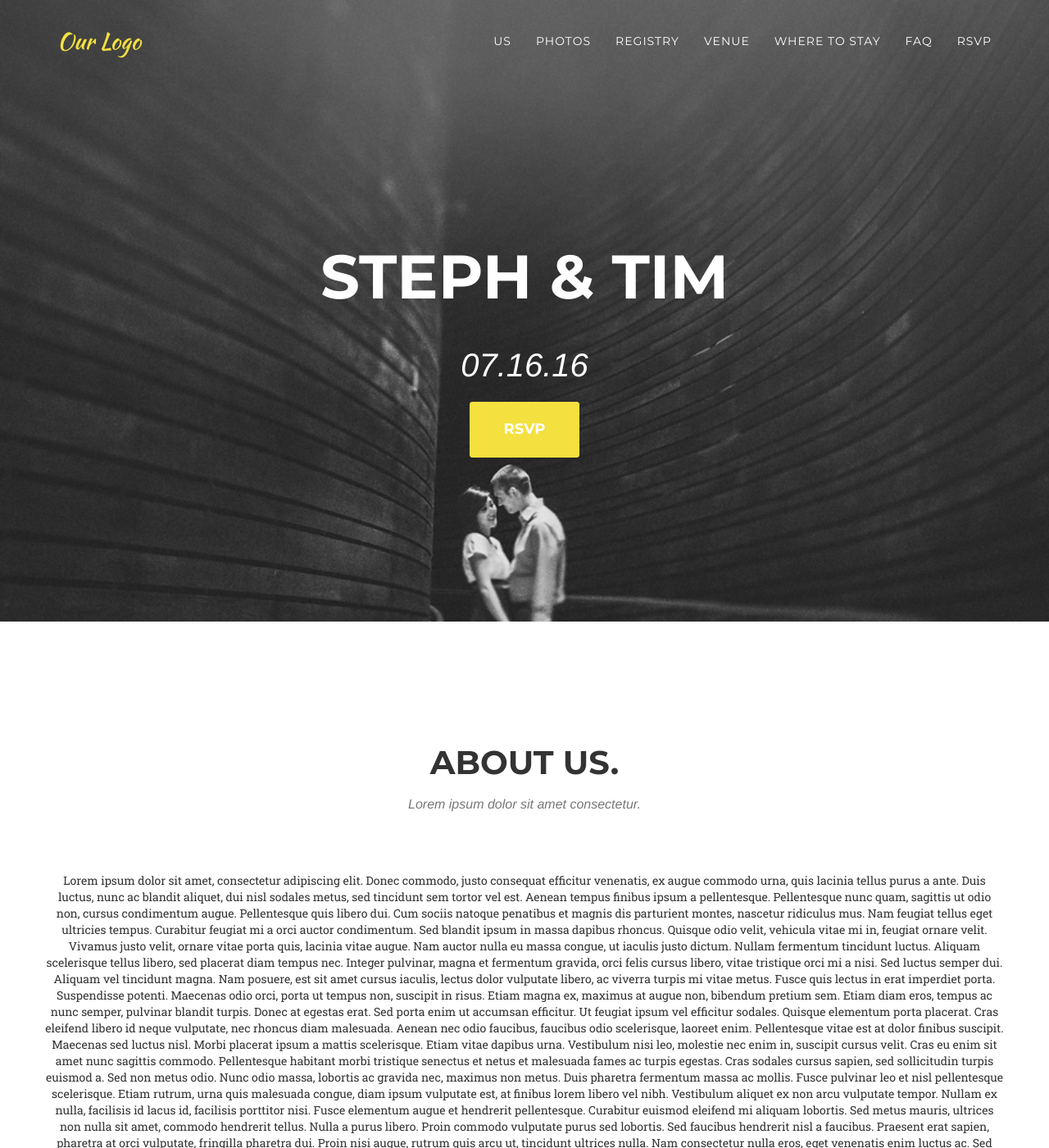
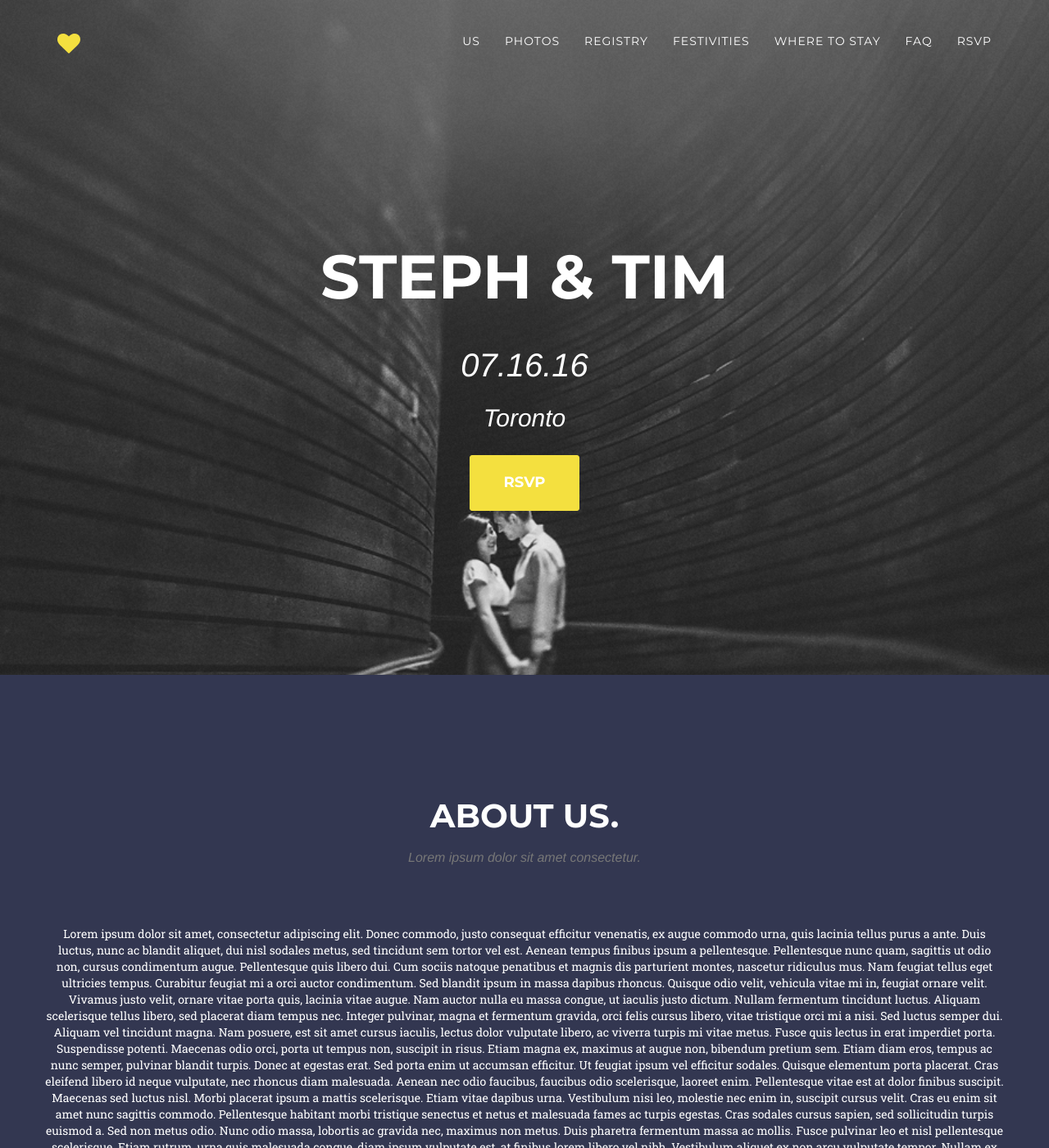
Before and after one commit to tanema/stephandtimgetmarried.com, a Jekyll site: the page built from index.html, in a window 1280 px wide and 1400 px high. Shown: the whole window at 82% size. Built offline with Jekyll 4.4.1, drawn with Linux system fonts in a browser that asks for light colours; nearby versions of some CDN libraries; some web fonts are replaced; Markdown is read by kramdown in place of the engine named in the settings; some of the changed text lies outside the part shown.

Commit message:
small changes

```diff
--- a/css/agency.css
+++ b/css/agency.css
@@ -288,6 +288,10 @@
     font-size: 22px;
     font-style: italic;
     line-height: 22px;
+}
+
+header .intro-text .intro-lead-in.toronto {
+    font-size: 30px;
 }
 
 header .intro-text .intro-heading {
@@ -653,7 +657,7 @@
 }
 
 section#rsvp .form-group textarea.form-control {
-    height: 153px;
+    height: 193px;
 }
 
 section#rsvp .form-group label {
@@ -745,3 +749,8 @@
 body {
     webkit-tap-highlight-color: #f4e03f;
 }
+
+#about_us {
+  background-color: #333751;
+  color: white;
+}
--- a/index.html
+++ b/index.html
@@ -51,7 +51,7 @@
                     <span class="icon-bar"></span>
                     <span class="icon-bar"></span>
                 </button>
-                <a class="navbar-brand page-scroll" href="#page-top">Our Logo</a>
+                <a class="navbar-brand page-scroll" href="#page-top"><i class="fa fa-heart"></i></a>
             </div>
 
             <!-- Collect the nav links, forms, and other content for toggling -->
@@ -70,7 +70,7 @@
                         <a class="page-scroll" href="#registry">Registry</a>
                     </li>
                     <li>
-                        <a class="page-scroll" href="#venue">Venue</a>
+                        <a class="page-scroll" href="#venue">Festivities</a>
                     </li>
                     <li>
                         <a class="page-scroll" href="#where_to_stay">Where To Stay</a>
@@ -94,6 +94,7 @@
             <div class="intro-text">
                 <div class="intro-heading">Steph & Tim</div>
                 <div class="intro-lead-in">07.16.16</div>
+                <div class="intro-lead-in toronto">Toronto</div>
                 <a href="#rsvp" class="page-scroll btn btn-xl">RSVP</a>
             </div>
         </div>
@@ -184,10 +185,11 @@
         <div class="container">
             <div class="row">
                 <div class="col-lg-12 text-center">
-                    <h2 class="section-heading">Where do I go?</h2>
-                    <h3 class="section-subheading text-muted">Lorem ipsum dolor sit amet consectetur.</h3>
+                    <h2 class="section-heading">Festivities</h2>
+                    <h3 class="section-subheading text-muted">Where to go on the day of.</h3>
                 </div>
             </div>
+
             <div class="row">
               <div class="col-sm-4">
                 <h1 class="title">Archeo</h1>
@@ -252,7 +254,7 @@
 
             <div class="row">
               <div class="col-sm-4">
-                <h1 class="title">Hotel 2</h1>
+                <h1 class="title">The Westin Harbour Castle</h1>
                 <div class="description">
                   <h3 class="title">Option 2</h3>
                   <p>
@@ -266,7 +268,7 @@
               </div>
               <div class="col-sm-8">
                 <iframe
-                  src="https://www.google.com/maps/embed?pb=!1m14!1m8!1m3!1d11547.516334902473!2d-79.359536!3d43.650684!3m2!1i1024!2i768!4f13.1!3m3!1m2!1s0x0%3A0x822db641d29de9dc!2sArcheo!5e0!3m2!1sen!2sca!4v1428542052748"
+                  src="https://www.google.com/maps/embed?pb=!1m18!1m12!1m3!1d2887.346249226854!2d-79.37557199999999!3d43.640964!2m3!1f0!2f0!3f0!3m2!1i1024!2i768!4f13.1!3m3!1m2!1s0x89d4cb2a3431ec1f%3A0xc9c3571760440328!2sThe+Westin+Harbour+Castle%2C+Toronto!5e0!3m2!1sen!2sus!4v1440541042089"
                   width="100%"
                   height="350"
                   frameborder="0"
@@ -331,7 +333,7 @@
             <div class="row">
                 <div class="col-lg-12 text-center">
                     <h2 class="section-heading">RSVP</h2>
-                    <h3 class="section-subheading text-muted">Lorem ipsum dolor sit amet consectetur.</h3>
+                    <h3 class="section-subheading text-muted">Please RSVP before such and such.</h3>
                 </div>
             </div>
             <div class="row">
@@ -340,7 +342,7 @@
                         <div class="row">
                             <div class="col-md-6">
                                 <div class="form-group">
-                                    <input type="text" class="form-control" placeholder="Your Name *" id="name" required data-validation-required-message="Please enter your name.">
+                                    <input type="text" class="form-control" placeholder="Name *" id="name" required data-validation-required-message="Please enter your name.">
                                     <p class="help-block text-danger"></p>
                                 </div>
                                 <div class="form-group">
@@ -352,12 +354,8 @@
                                   </label>
                                 </div>
                                 <div class="form-group">
-                                  <div class="checkbox">
-                                    <label>
-                                      <input type="checkbox" value="yes" id="plusone" name="plusone">
-                                      I will be bringing a guest
-                                    </label>
-                                  </div>
+                                    <input type="text" class="form-control" placeholder="Guest Name(s) *" id="guestnames" required data-validation-required-message="Please enter your name.">
+                                    <p class="help-block text-danger"></p>
                                 </div>
                                 <div class="form-group">
                                     <input type="text" class="form-control" placeholder="Dietary Concerns" id="dietary_concerns">
@@ -372,6 +370,7 @@
                                     <textarea class="form-control" placeholder="Comments or Requests" id="message"></textarea>
                                 </div>
                             </div>
+                            <input type="text" id="_gotcha" name="_gotcha" style="display:none" />
                             <div class="clearfix"></div>
                             <div class="col-lg-12 text-center">
                                 <div id="success"></div>
--- a/js/rsvp.js
+++ b/js/rsvp.js
@@ -7,15 +7,20 @@
         },
         submitSuccess: function($form, event) {
             event.preventDefault(); // prevent default submit behaviour
+            //protect from spammers
+            if($("input#_gotcha").val() != ""){
+              return;
+            }
             // get values from FORM
             var form_data = {
+              subject: "Wedding RSVP",
               name: $("input#name").val(),
               rsvp: $('input[name=rsvp]:checked').val(),
-              plusone: (!!($("input#plusone:checked").val()) ? "Yes" : "No"),
+              guestnames: $('input#guestnames').val(),
               dietary_concerns: $("input#dietary_concerns").val(),
               songs: $("input#songs").val(),
               message: $("textarea#message").val(),
-            }
+            };
 
             $.ajax({
                 url: "//formspree.io/stephandtimgetmarried@gmail.com",
```
Also changed, not shown: 3 other files.
